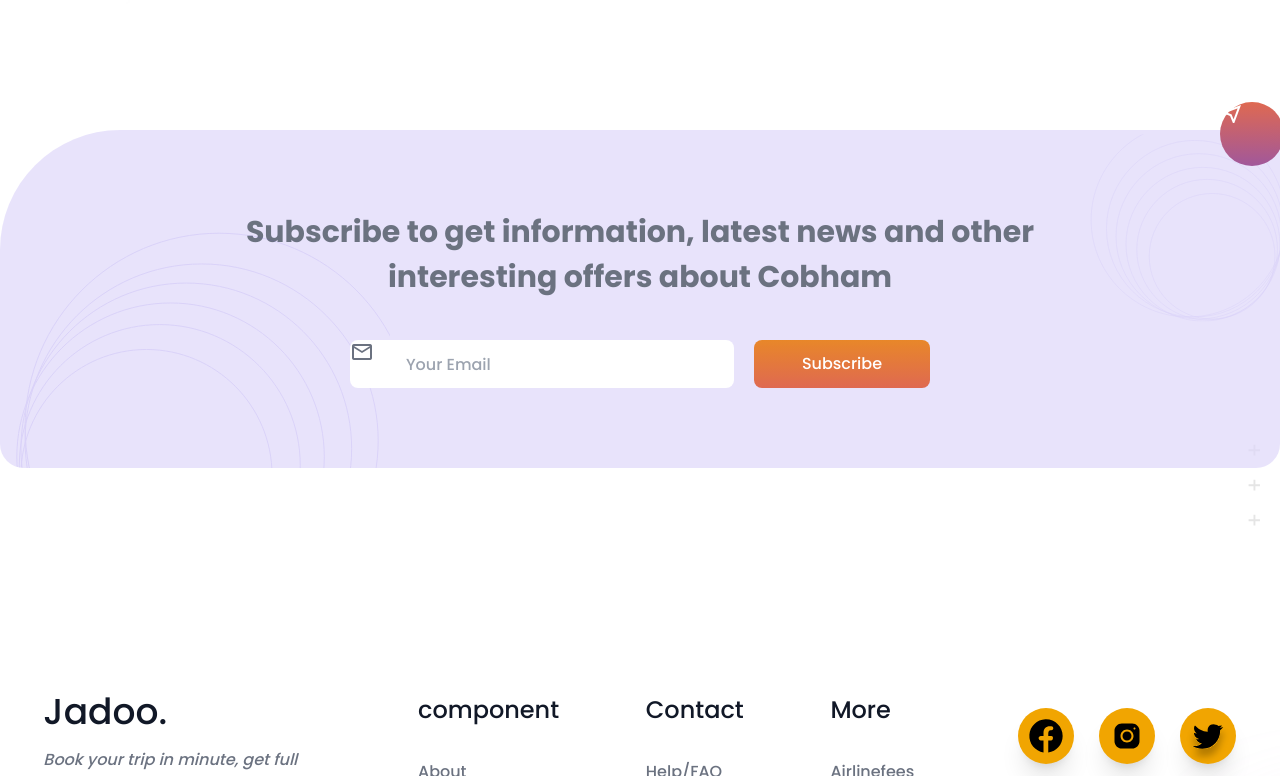
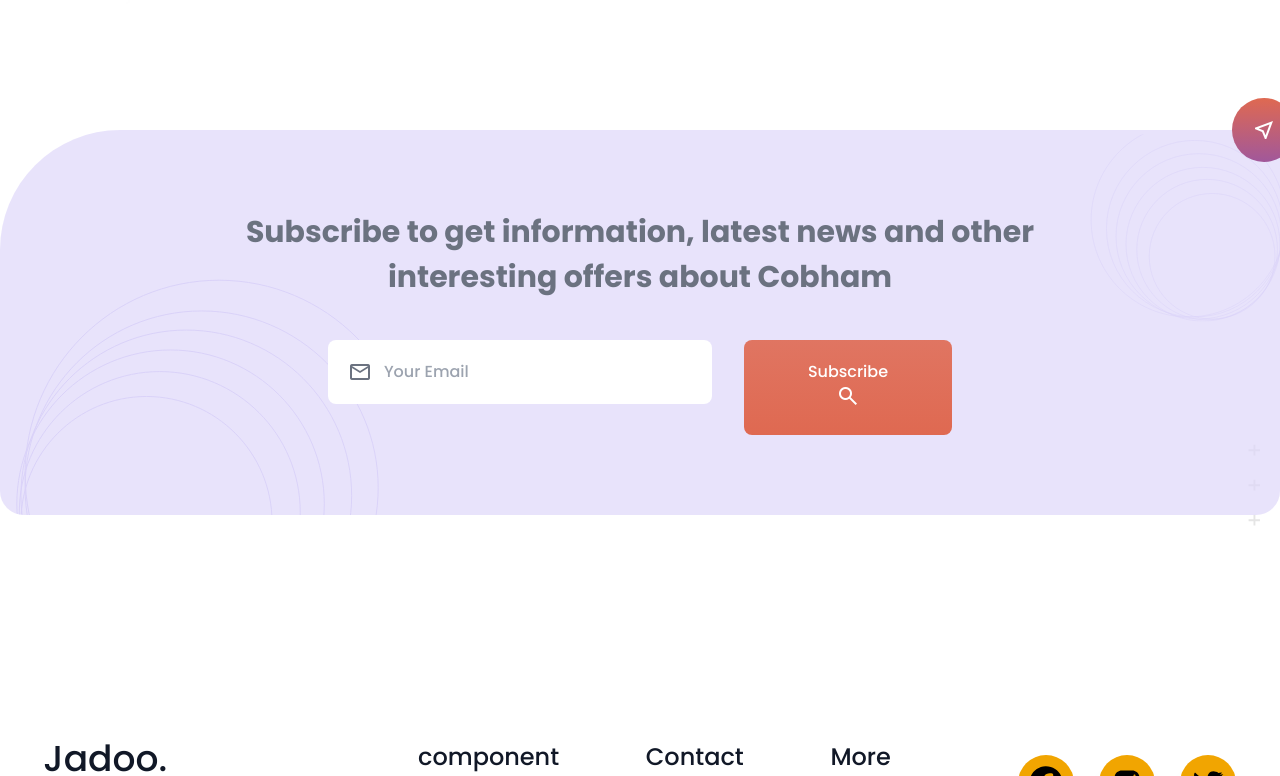
Before and after one commit to Kukuh2307/Nextjs-Jadoo, a Next.js app: page / in a window 1280 px wide. Shown: the part 3544-4320 px from the top of the page. Built offline with nearby package versions, Linux system fonts and the light colour scheme; a web font is replaced by a local one.

Commit message:
memperbaiki bagian icon rectangle subscribe dan email v2

```diff
--- a/src/pages/index.tsx
+++ b/src/pages/index.tsx
@@ -585,11 +585,9 @@
           <div className="absolute w-36 h-36 lg:-right-32 -bottom-[380px] -z-20 transform rotate-90 translate-y-2">
             <DecorPlus1 />
           </div>
-          <div className="relative flex justify-center items-center">
-            <div className="absolute z-20 -top-7 -right-5 bg-accent-6 bg-gradient-to-t from-accent-2/50 to-accent-2 text-white rounded-full">
-              <span className="material-symbols-outlined w-16 h-16 flex justify-center items-center">
-                near_me
-              </span>
+          <div className="relative flex justify-end items-center">
+            <div className="relative lg:absolute flex justify-center items-center text-white rounded-full transform translate-y-0 lg:-translate-y-1/2 -translate-x-1/2 lg:translate-x-1/2 z-30 top-8 lg:top-0 right-auto lg:right-0 w-16 h-16 bg-gradient-to-t from-accent-2/50 to-accent-2 bg-accent-6">
+              <span className="material-symbols-outlined">near_me</span>
             </div>
           </div>
         </div>
@@ -607,15 +605,26 @@
               Subscribe to get information, latest news and other
               interesting offers about Cobham
             </h6>
-            <form className="flex justify-center relative space-x-5">
-              <div className="relative">
-                <span className="absolute material-symbols-outlined text-gray-500 h-full w-16 flex justify-center items-center">
-                  mail
+            <div className="flex justify-center">
+              <fieldset className="relative mr-0 lg:mr-8">
+                <div className="w-16 h-16 flex justify-center items-center absolute">
+                  <span className="material-symbols-outlined text-gray-500">
+                    mail
+                  </span>
+                </div>
+                <input
+                  type="text"
+                  placeholder="Your Email"
+                  className="appearance-none rounded-tr-none rounded-br-none lg:rounded-tr-lg lg:rounded-br-lg rounded-lg py-5 pl-14 bg-white w-auto lg:w-96 focus:outline-none transition duration-300 border-20 border-transparent focus:border-accent-6"
+                />
+              </fieldset>
+              <button className="rounded-tl-none rounded-bl-none lg:rounded-tl-lg lg:rounded-bl-lg rounded-lg text-white bg-gradient-to-b from-accent-2/90 to-accent-2 py-5 px-4 lg:px-16">
+                <span className="hidden lg:block">Subscribe</span>
+                <span className="block lg:hidden material-symbols-outlined">
+                  search
                 </span>
-                <input type="text" placeholder="Your Email" className="uppercase-none bg-white rounded-lg py-4 pl-14 w-96 h-12 focus:outline-none transition duration-300 border-20 border-transparent focus:border-accent-6" />
-              </div>
-              <button className="rounded-lg text-white bg-gradient-to-b bg-accent-1 from-accent-2/50 to-accent-2 px-12">Subscribe</button>
-            </form>
+              </button>
+            </div>
           </div>
         </div>
       </section>
```
